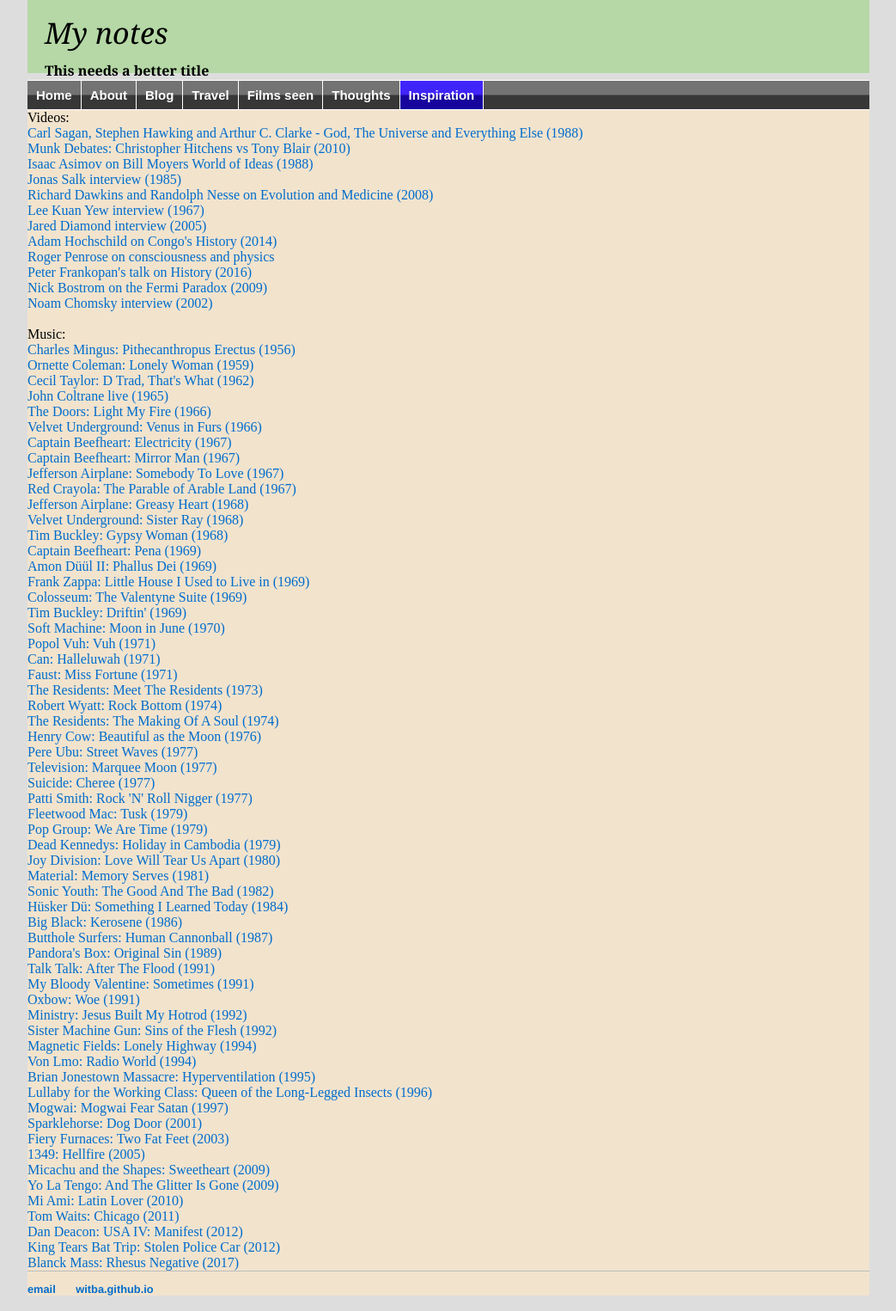
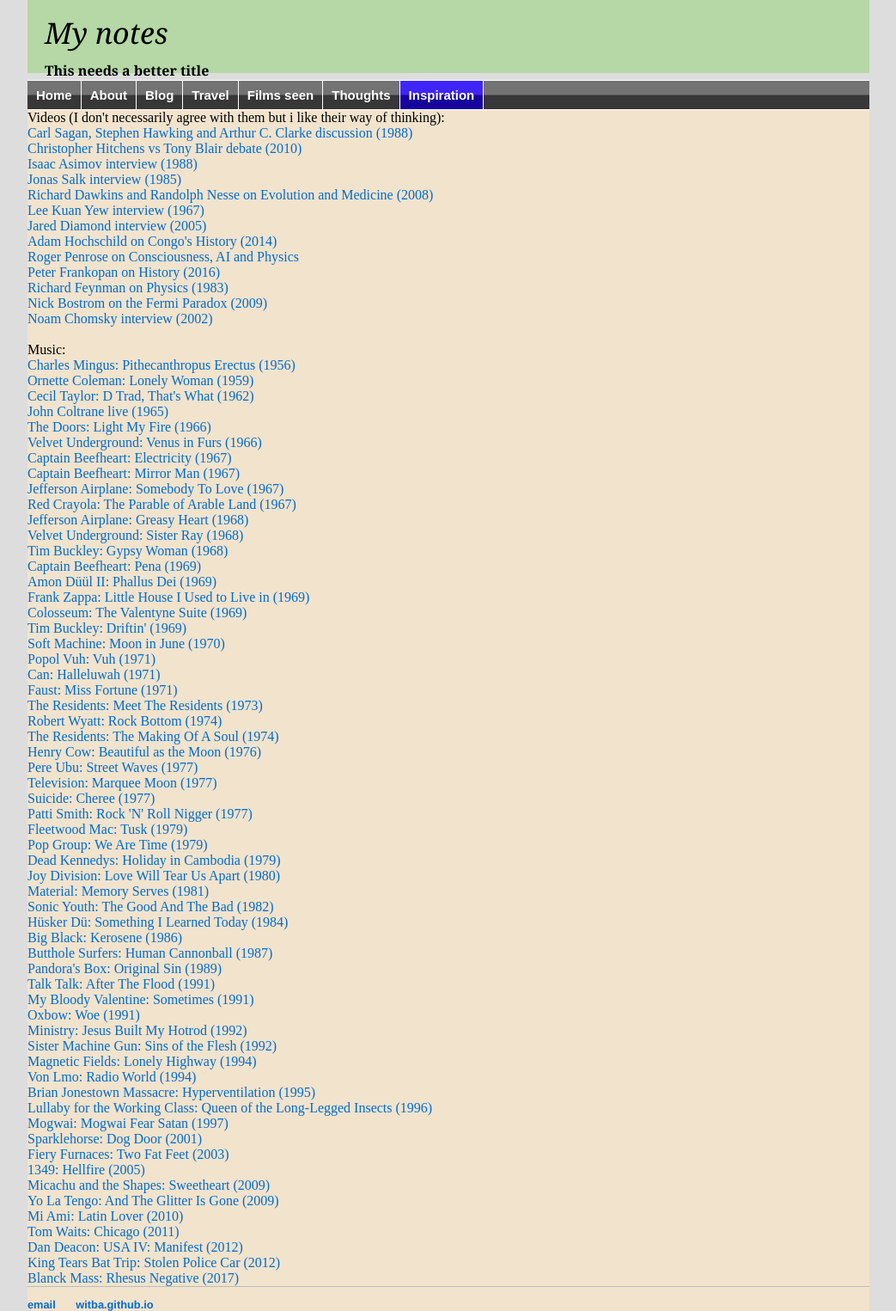
Before and after one commit to witba/witba.github.io, a Jekyll site: the page built from inspiration/index.html, in a window 1280 px wide. Shown: the whole page at 86% size, without its empty margins (118-1161 px from the left). Built offline with Jekyll 4.4.1, drawn with Linux system fonts in a browser that asks for light colours.

Commit message:
Update index.html

```diff
--- a/inspiration/index.html
+++ b/inspiration/index.html
@@ -3,17 +3,18 @@
 title: Inspiration
 ---
 
-Videos:<br>
-<a href="https://www.youtube.com/watch?v=HKQQAv5svkk" target=_blank>Carl Sagan, Stephen Hawking and Arthur C. Clarke - God, The Universe and Everything Else (1988)</a><br>
-<a href="https://www.youtube.com/watch?v=t0kp_5wOo2o" target=_blank>Munk Debates: Christopher Hitchens vs Tony Blair (2010)</a><br>
-<a href="https://www.youtube.com/watch?v=aogsJ4t4aBE" target=_blank>Isaac Asimov on Bill Moyers World of Ideas (1988)</a><br>
+Videos (I don't necessarily agree with them but i like their way of thinking):<br>
+<a href="https://www.youtube.com/watch?v=HKQQAv5svkk" target=_blank>Carl Sagan, Stephen Hawking and Arthur C. Clarke discussion (1988)</a><br>
+<a href="https://www.youtube.com/watch?v=t0kp_5wOo2o" target=_blank>Christopher Hitchens vs Tony Blair debate (2010)</a><br>
+<a href="https://www.youtube.com/watch?v=aogsJ4t4aBE" target=_blank>Isaac Asimov interview (1988)</a><br>
 <a href="https://www.youtube.com/watch?v=liQzs6qqYQg" target=_blank>Jonas Salk interview (1985)</a><br>
 <a href="https://www.youtube.com/watch?v=bAOhOhJr-gM" target=_blank>Richard Dawkins and Randolph Nesse on Evolution and Medicine (2008)</a><br>
 <a href="https://www.youtube.com/watch?v=VexrmTacOAA" target=_blank>Lee Kuan Yew interview (1967)</a><br>
 <a href="https://www.youtube.com/watch?v=refwHvF6ZA0" target=_blank>Jared Diamond interview (2005)</a><br>
 <a href="https://www.youtube.com/watch?v=rLyZGTwmcRA" target=_blank>Adam Hochschild on Congo's History (2014)</a><br>
-<a href="https://www.closertotruth.com/interviews/2812" target=_blank>Roger Penrose on consciousness and physics</a><br>
-<a href="https://www.youtube.com/watch?v=NJ54ojX5zlM" target=_blank>Peter Frankopan's talk on History (2016)</a><br>
+<a href="https://www.closertotruth.com/interviews/2812" target=_blank>Roger Penrose on Consciousness, AI and Physics</a><br>
+<a href="https://www.youtube.com/watch?v=NJ54ojX5zlM" target=_blank>Peter Frankopan on History (2016)</a><br>
+<a href="https://www.youtube.com/watch?v=aXtnYnoutKk" target=_blank>Richard Feynman on Physics (1983)</a><br>
 <a href="https://www.closertotruth.com/interviews/3988" target=_blank>Nick Bostrom on the Fermi Paradox (2009)</a><br>
 <a href="https://www.youtube.com/watch?v=7lPnLK9z1fI" target=_blank>Noam Chomsky interview (2002)</a><br>
 <br>
```
